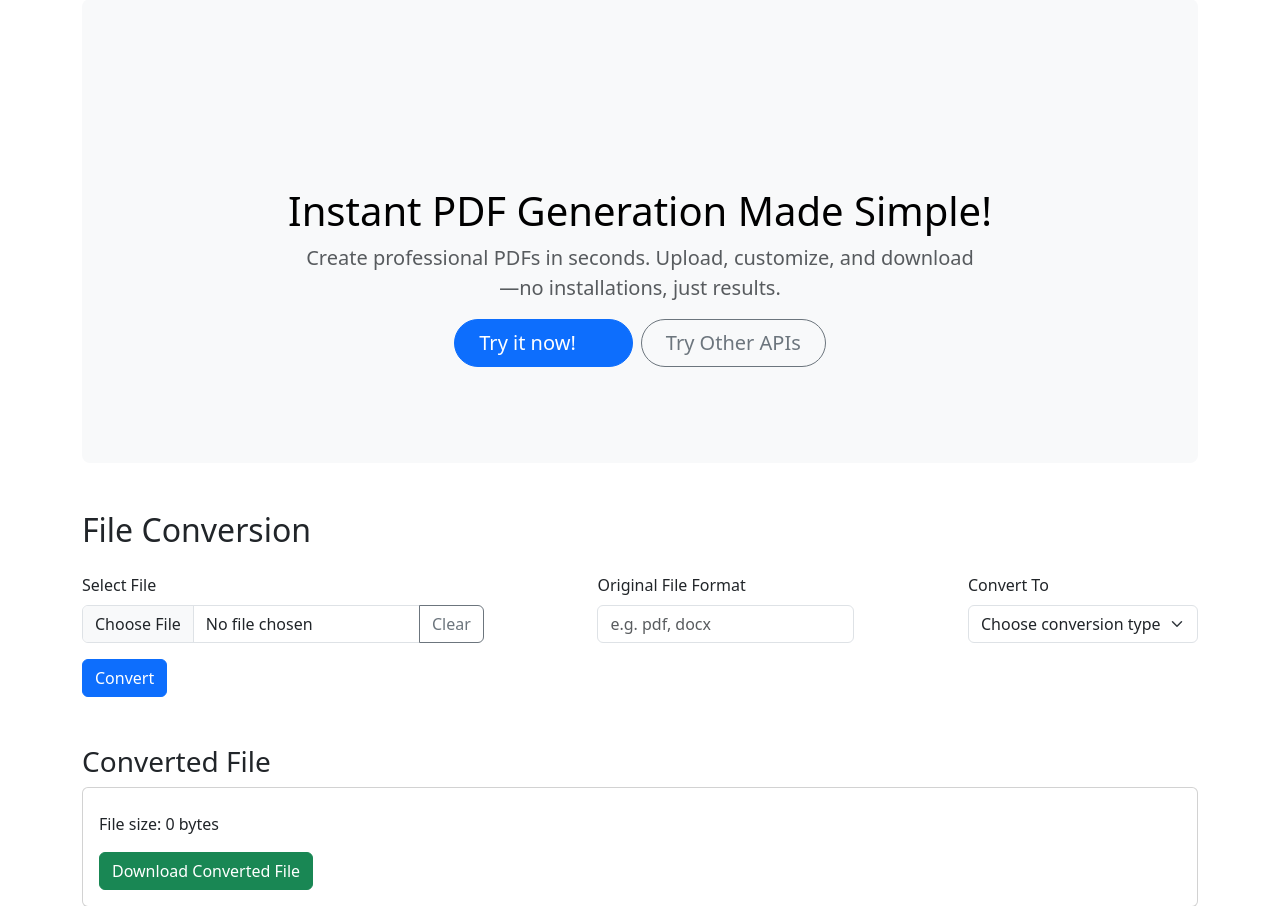
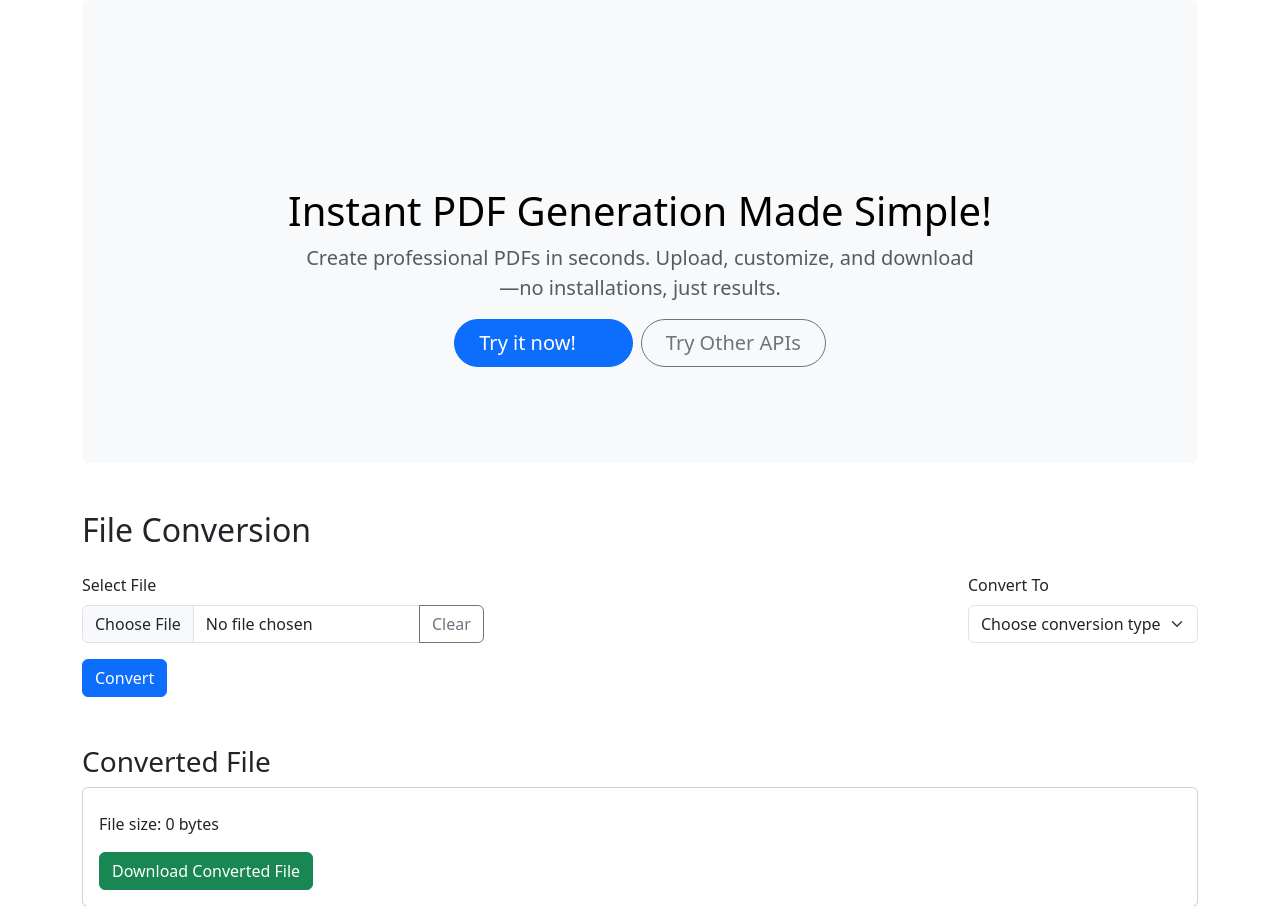
Before and after one commit to 21abhaya/celery-try, a Django app: page / in a window 1280 px wide. Shown: the part 105-1011 px from the top of the page. Run offline with Django 5.2, Linux system fonts and the light colour scheme; parts of the project's set-up code (start-up, migrations or seed data) failed here and were passed over; some libraries are stand-ins or nearby versions.

Commit message:
removed a field

```diff
--- a/app/templates/app/base.html
+++ b/app/templates/app/base.html
@@ -66,10 +66,10 @@
               <button class="btn btn-outline-secondary" type="button" id="clear-file-btn">Clear</button>
           </div>
         </div>
-        <div class="mb-3">
+        <!-- <div class="mb-3">
             <label for="original_type" class="form-label">Original File Format</label>
             <input type="text" class="form-control" id="original_type" name="original_type" placeholder="e.g. pdf, docx" required>
-        </div>
+        </div> -->
         <div class="mb-3">
           <label for="target_type" class="form-label">Convert To</label>
           <select class="form-select" id="target_type" name="target_type" required>
@@ -115,13 +115,13 @@
   </footer>
 </div>
 <script>
-  document.getElementById('file-input').addEventListener('change', function(e){
-    var file = e.target.files[0];
-    var fileName = file.name;
-    var fileExtension = fileName.split('.').pop().toLowerCase();
-    document.getElementById('original_type').value = fileExtension;
-  })
-
+  // document.getElementById('file-input').addEventListener('change', function(e){
+  //   var file = e.target.files[0];
+  //   var fileName = file.name;
+  //   var fileExtension = fileName.split('.').pop().toLowerCase();
+  //   document.getElementById('original_type').value = fileExtension;
+  // })
+  // Clear the file input when the "Clear" button is clicked
   document.getElementById('clear-file-btn').addEventListener('click', function(e){
     var fileInput = document.getElementById('file-input');
     fileInput.value = '';
```
